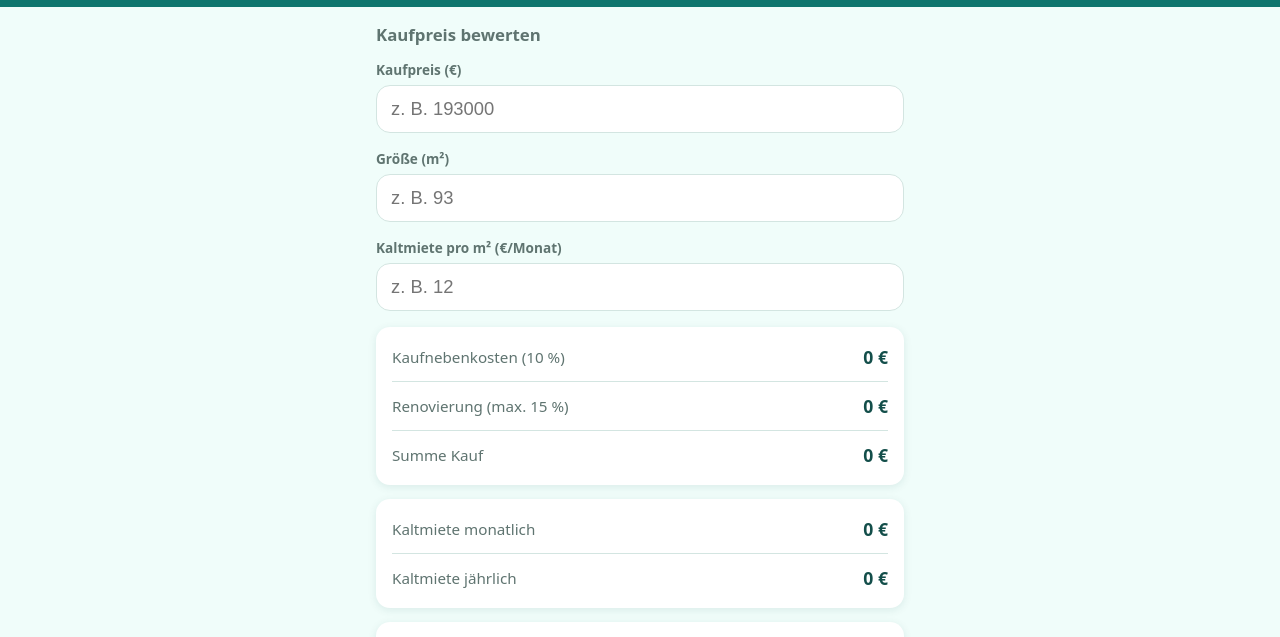
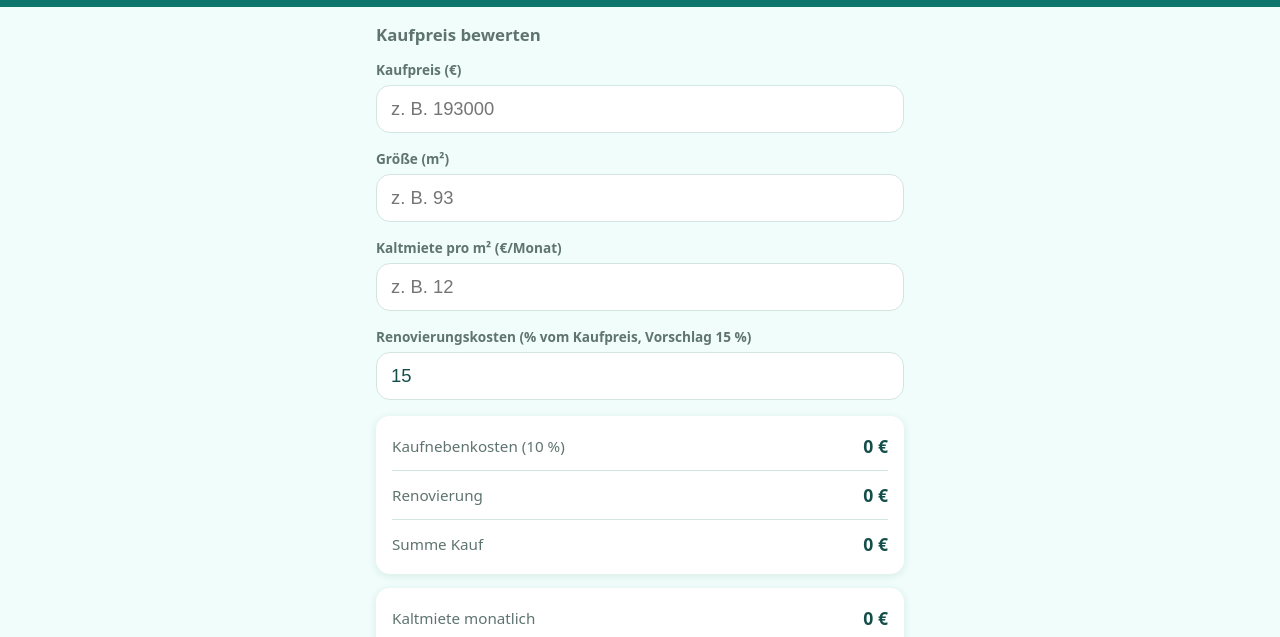
Before and after one commit to seiletbi12/immobilien-rechner, a plain HTML site: page index.html in a window 1280 px wide. Shown: the part 100-737 px from the top of the page. Drawn offline with Linux system fonts and the light colour scheme.

Commit message:
Renovierungskosten als frei einstellbaren Prozentsatz (Vorschlag 15 %)

```diff
--- a/index.html
+++ b/index.html
@@ -35,9 +35,13 @@
         <label for="kp-miete">Kaltmiete pro m² (€/Monat)</label>
         <input type="number" id="kp-miete" inputmode="decimal" min="0" step="0.5" placeholder="z. B. 12">
       </div>
+      <div class="field">
+        <label for="kp-renov-prozent">Renovierungskosten (% vom Kaufpreis, Vorschlag 15 %)</label>
+        <input type="number" id="kp-renov-prozent" inputmode="decimal" min="0" max="100" step="1" value="15">
+      </div>
       <div class="result">
         <div class="result-row"><span>Kaufnebenkosten (10 %)</span><strong id="kp-neben">0 €</strong></div>
-        <div class="result-row"><span>Renovierung (max. 15 %)</span><strong id="kp-renov">0 €</strong></div>
+        <div class="result-row"><span>Renovierung</span><strong id="kp-renov">0 €</strong></div>
         <div class="result-row"><span>Summe Kauf</span><strong id="kp-summe">0 €</strong></div>
       </div>
       <div class="result">
@@ -62,6 +66,10 @@
         <label for="mp-miete">Miete pro m² (€/Monat)</label>
         <input type="number" id="mp-miete" inputmode="decimal" min="0" step="0.5" placeholder="z. B. 12">
       </div>
+      <div class="field">
+        <label for="mp-renov-prozent">Renovierungskosten (% vom Netto-Kaufpreis, Vorschlag 15 %)</label>
+        <input type="number" id="mp-renov-prozent" inputmode="decimal" min="0" max="100" step="1" value="15">
+      </div>
       <div class="result">
         <div class="result-row"><span>Kaltmiete pro Monat</span><strong id="mp-miete-monat">0 €</strong></div>
         <div class="result-row"><span>Kaltmiete pro Jahr</span><strong id="mp-miete-jahr">0 €</strong></div>
@@ -70,7 +78,7 @@
         <div class="result-row"><span>Max. Kaufpreis netto</span><strong id="mp-netto">0 €</strong></div>
         <div class="result-row"><span>Nebenkosten (10 %)</span><strong id="mp-neben">0 €</strong></div>
         <div class="result-row"><span>Max. Kaufpreis brutto</span><strong id="mp-brutto">0 €</strong></div>
-        <div class="result-row"><span>Renovierung (max. 15 %)</span><strong id="mp-renov">0 €</strong></div>
+        <div class="result-row"><span>Renovierung</span><strong id="mp-renov">0 €</strong></div>
         <div class="result-row highlight"><span>Gesamtbudget</span><strong id="mp-gesamt">0 €</strong></div>
       </div>
       <p class="hint">Gesamtbudget = max. Kaufpreis brutto + Renovierungskosten</p>
```
